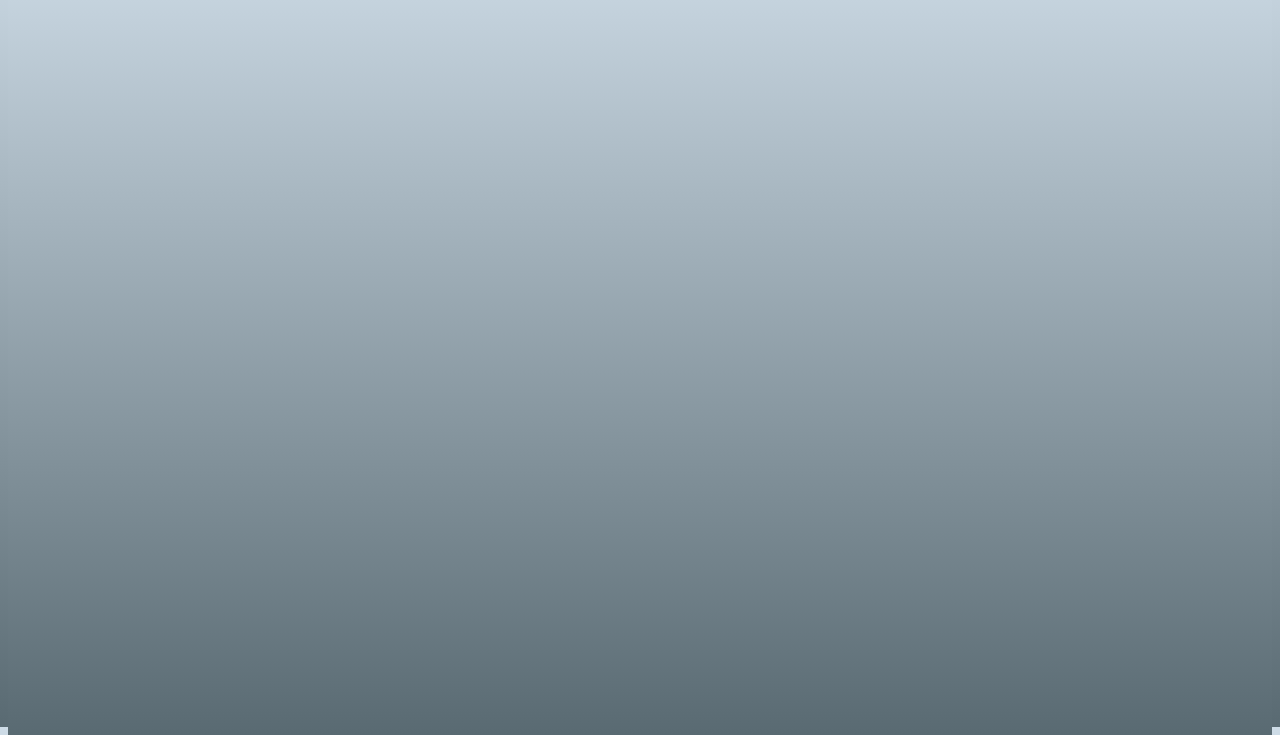
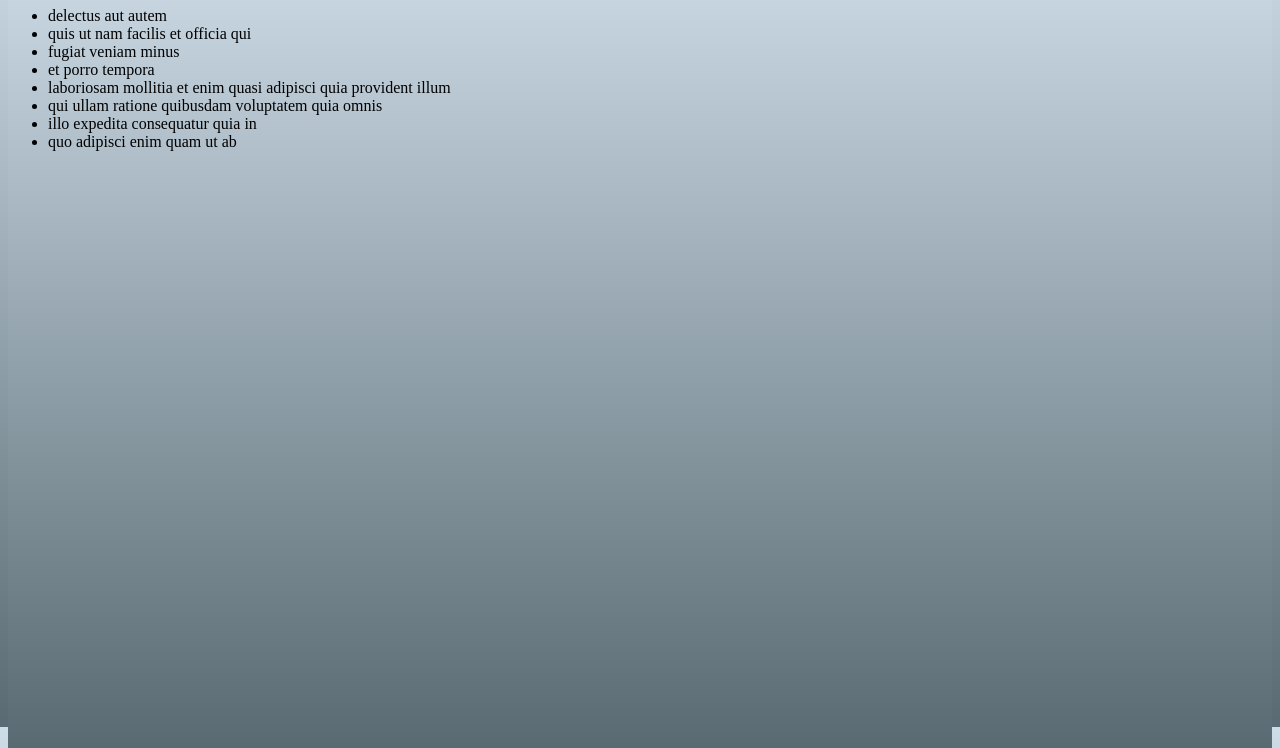
Before and after one commit to loranBepatient/TodosInAngularJS, a website: page index.html in a window 1280 px wide. Shown: the part 73-821 px from the top of the page. Drawn offline with nearby package versions, Linux system fonts and the light colour scheme.

Commit message:
A simple controller

```diff
--- /dev/null
+++ b/app/app.controller.js
@@ -0,0 +1,57 @@
+(function() {
+  function controller() {
+    var ctrl = this;
+    ctrl.title = 'My Todos'
+    ctrl.todos = [
+      {
+        "userId": 1,
+        "id": 1,
+        "title": "delectus aut autem",
+        "completed": false
+      },
+      {
+        "userId": 1,
+        "id": 2,
+        "title": "quis ut nam facilis et officia qui",
+        "completed": false
+      },
+      {
+        "userId": 1,
+        "id": 3,
+        "title": "fugiat veniam minus",
+        "completed": false
+      },
+      {
+        "userId": 1,
+        "id": 4,
+        "title": "et porro tempora",
+        "completed": true
+      },
+      {
+        "userId": 1,
+        "id": 5,
+        "title": "laboriosam mollitia et enim quasi adipisci quia provident illum",
+        "completed": false
+      },
+      {
+        "userId": 1,
+        "id": 6,
+        "title": "qui ullam ratione quibusdam voluptatem quia omnis",
+        "completed": false
+      },
+      {
+        "userId": 1,
+        "id": 7,
+        "title": "illo expedita consequatur quia in",
+        "completed": false
+      },
+      {
+        "userId": 1,
+        "id": 8,
+        "title": "quo adipisci enim quam ut ab",
+        "completed": true
+      }
+    ]
+  }
+  angular.module('TodosApp').controller('todosController', controller)
+})()
--- a/index.html
+++ b/index.html
@@ -11,9 +11,17 @@
 </head>
 
 <body>
-  {{4 + 4 }}
 
+  <div ng-controller="todosController as ctrl">
+    <h1>{{ctrl.title}}</h1>
+
+    <ul>
+      <li ng-repeat="todo in ctrl.todos">{{todo.title}}</li>
+    </ul>
+
+  </div>
   <script src="app/app.module.js"></script>
+  <script src="app/app.controller.js"></script>
 </body>
 
 </html>
```
